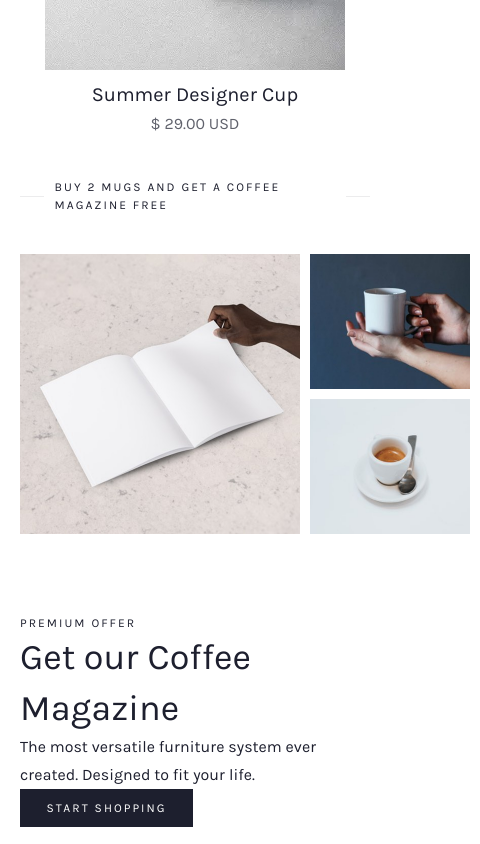
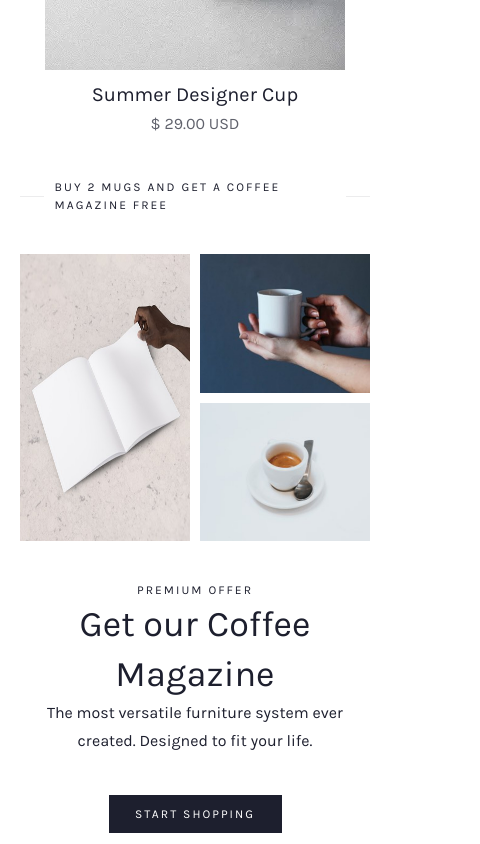
Before and after one commit to LoITWeb/coffeestyle, a React (Vite) app: page / in a window 390 px wide. Shown: the part 6480-7324 px from the top of the page, 480 px wide, since content can reach past the window. Built offline with nearby package versions, Linux system fonts and the light colour scheme.

Commit message:
mobile v1.7

```diff
--- a/src/components/Home/Magazine/MagazineResponsive.css
+++ b/src/components/Home/Magazine/MagazineResponsive.css
@@ -1,7 +1,38 @@
 @media (max-width: 1024px) {
 	.magazine-block {
-	display: grid;
-	grid-template-columns: repeat(1, 1fr);
-	gap: 80px;
+		display: grid;
+		grid-template-columns: repeat(1, 1fr);
+		gap: 40px;
+	}
+
+	.magazine-grid {
+		width: 100%;
+		height: 100%;
+		grid-template-columns: repeat(2, 1fr);
+		grid-template-rows: repeat(2, 1fr);
+	}
+
+	.magazine-img-1,
+	.magazine-img-2,
+	.magazine-img-3 {
+		max-width: 100%;
+		height: 100%;
+	}
+
+	.magazine-block-content {
+		width: 100%;
+		display: flex;
+		text-align: center;
+	}
+
+	.magazine-btn {
+		align-self: center;
+		margin-top: 40px;
+	}
 }
+
+@media (max-width: 568px) {
+	.magazine {
+		padding-bottom: 40px;
+	}
 }
```
